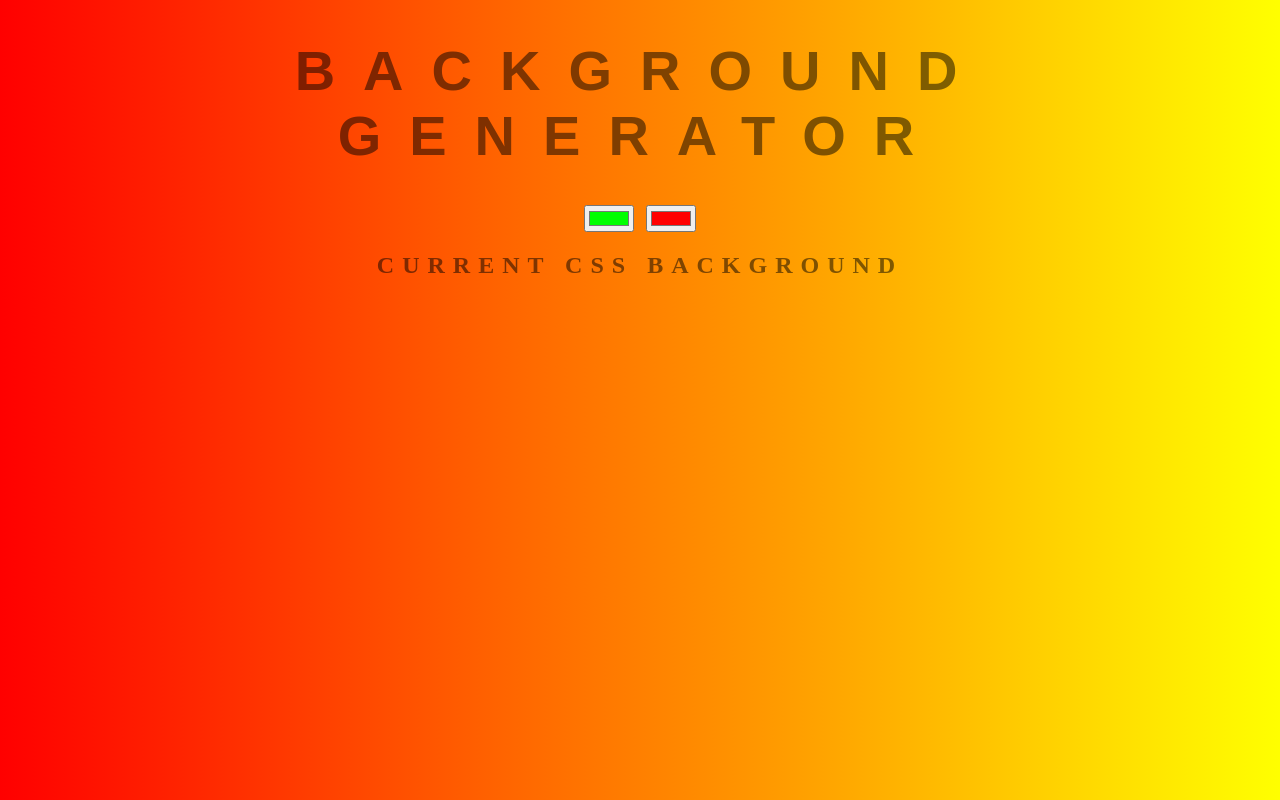
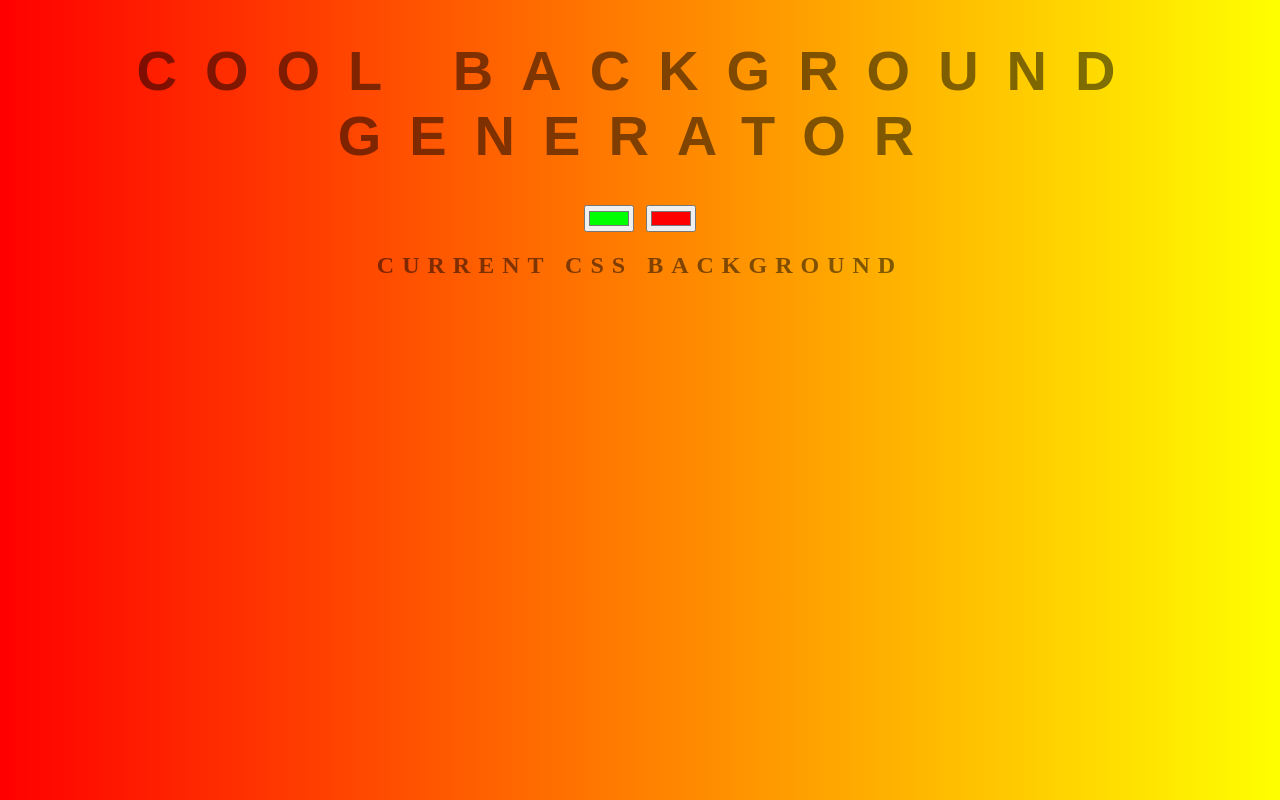
Before and after one commit to armelk0/background-generator, a plain HTML site: page index.html in a window 1280 px wide. Drawn offline with Linux system fonts and the light colour scheme.

Commit message:
updating title

```diff
--- a/index.html
+++ b/index.html
@@ -7,7 +7,7 @@
 	<link rel="stylesheet" type="text/css" href="style.css">
 </head>
 <body id="gradient">
-	<h1>Background Generator</h1>
+	<h1>Cool Background Generator</h1>
 	<input class="color1" type="color" name="color1" value="#00ff00">
 	<input class="color2" type="color" name="color2" value="#ff0000">
 	<h2>Current CSS Background</h2>
```
